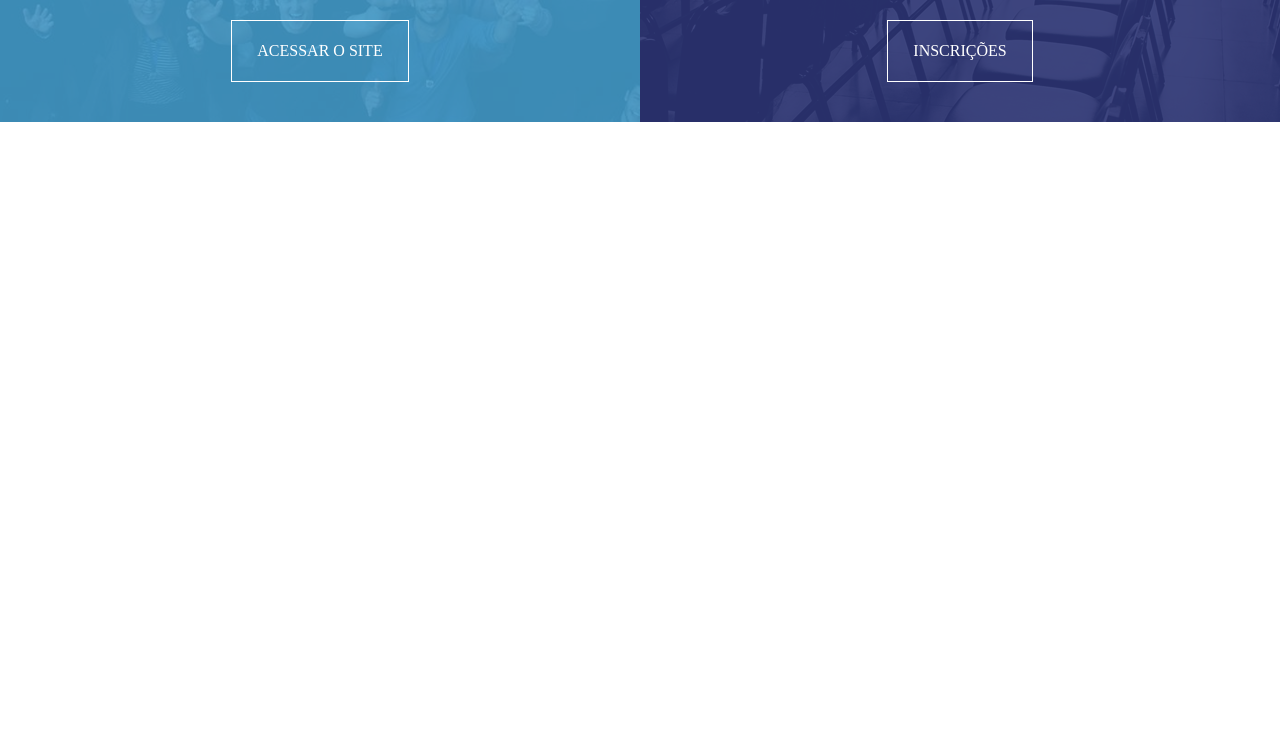
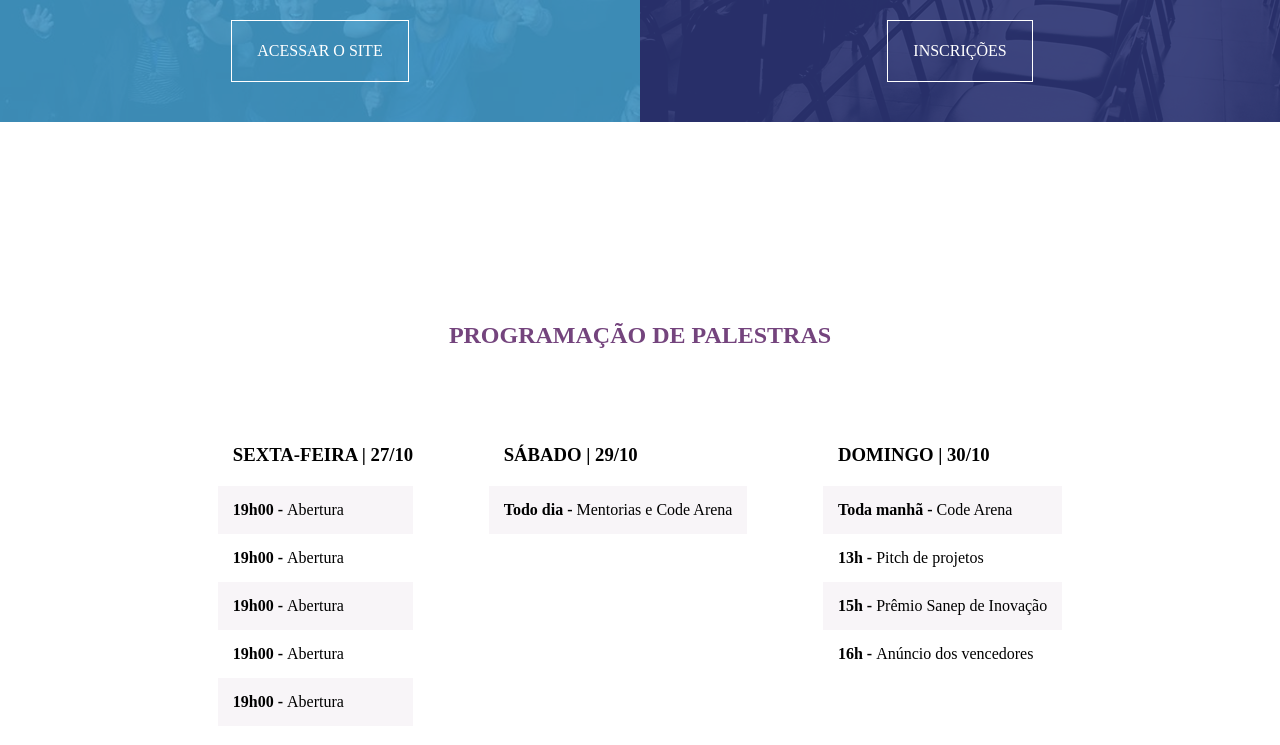
Before and after one commit to igormjq/mip, a website built with webpack: page src/index.html in a window 1280 px wide. Shown: the part 1153-1898 px from the top of the page. Before the commit the page ends 1275 px from the top, so only its background shows below. Built offline with nearby package versions, Linux system fonts and the light colour scheme.

Commit message:
section de programacao do evento adicionada

```diff
--- a/src/index.html
+++ b/src/index.html
@@ -42,13 +42,72 @@
                 <a href="#" class="btn text-uppercase">acessar o site</a>
             </div>
             <div class="widget flex flex-center flex-column">
-                <h3 class="text-uppercase">Quer participar das palestras?</h3>
+                <h3 class="text-uppercase">quer participar das palestras?</h3>
                 <a href="#" class="btn text-uppercase">inscrições</a>
             </div>
         </div>
     </section>
-    <section class="section section-lectures">
-
+    <section class="section section-schedule">
+        <h2 class="section-title text-uppercase">programação de palestras</h2>
+        <div class="container">
+            <div class="schedule flex flex-space-around">
+                <div class="schedule-day">
+                    <h3 class="text-uppercase day">sexta-feira | 27/10</h3>
+                    <ul class="schedule-activities">
+                        <li class="activity">
+                            <span class="time">19h00</span>
+                            <span class="description">Abertura</span>
+                        </li>
+                        <li class="activity">
+                            <span class="time">19h00</span>
+                            <span class="description">Abertura</span>
+                        </li>
+                        <li class="activity">
+                            <span class="time">19h00</span>
+                            <span class="description">Abertura</span>
+                        </li>
+                        <li class="activity">
+                            <span class="time">19h00</span>
+                            <span class="description">Abertura</span>
+                        </li>
+                        <li class="activity">
+                            <span class="time">19h00</span>
+                            <span class="description">Abertura</span>
+                        </li>
+                    </ul>
+                </div>
+                <div class="schedule-day">
+                    <h3 class="text-uppercase day">sábado | 29/10</h3>
+                    <ul class="schedule-activities">
+                        <li class="activity">
+                            <span class="time">Todo dia</span>
+                            <span class="description">Mentorias e Code Arena</span>
+                        </li>
+                    </ul>
+                </div>
+                <div class="schedule-day">
+                    <h3 class="text-uppercase day">domingo | 30/10</h3>
+                    <ul class="schedule-activities">
+                        <li class="activity">
+                            <span class="time">Toda manhã</span>
+                            <span class="description">Code Arena</span>
+                        </li>
+                        <li class="activity">
+                            <span class="time">13h</span>
+                            <span class="description">Pitch de projetos</span>
+                        </li>
+                        <li class="activity">
+                            <span class="time">15h</span>
+                            <span class="description">Prêmio Sanep de Inovação</span>
+                        </li>
+                        <li class="activity">
+                            <span class="time">16h</span>
+                            <span class="description">Anúncio dos vencedores</span>
+                        </li>
+                    </ul>
+                </div>
+            </div>
+        </div>
     </section>
     <script src="bundle.js"></script>
 </body>
--- a/src/sass/general/_colors.scss
+++ b/src/sass/general/_colors.scss
@@ -1,4 +1,5 @@
 $white: #FFF;
 $coral-blue: #3fa0d2;
+$soft-purple: #f8f5f8;
 $light-purple: #74447d;
 $dark-purple: #6e3f76;
--- a/src/sass/general/_global.scss
+++ b/src/sass/general/_global.scss
@@ -22,6 +22,12 @@
     &.flex-column {
         flex-direction: column;
     }
+    &.flex-space-around {
+        justify-content: space-around;
+    }
+    &.flex-space-between {
+        justify-content: space-between;
+    }
 }
 
 .section {
@@ -29,6 +35,9 @@
         @include mobile {
             flex-direction: column;
         }
+    }
+    &-title {
+        text-align: center;
     }
 }
 
--- a/src/sass/main.scss
+++ b/src/sass/main.scss
@@ -6,3 +6,4 @@
 
 @import './sections/header';
 @import './sections/subscribe';
+@import './sections/schedule';
--- /dev/null
+++ b/src/sass/sections/schedule.scss
@@ -0,0 +1,55 @@
+.section-schedule {
+    padding: 200px 0;
+
+    @include mobile {
+        padding: 100px 0;
+    }
+
+    .section-title {
+        color: $light-purple;
+    }
+
+    .schedule {
+        max-width: 920px;
+        margin: 95px auto 0 auto;
+
+        @include mobile {
+            margin-top: 40px;
+            flex-direction: column;
+
+            .schedule-day {
+                margin: 30px 0;
+
+                &:nth-first-child {
+                    margin-top: 0;
+                }
+            }
+        }
+    }
+    .schedule-day {
+        .day {
+            padding-left: 15px;
+            margin-bottom: 20px;
+        }
+
+        .schedule-activities {
+            width: 100%;
+
+            .activity {
+                padding: 15px;
+
+                &:nth-child(odd) {
+                    background-color: $soft-purple;
+                }
+
+                .time {
+                    font-weight: bold;
+
+                    &:after {
+                        content: ' - ';
+                    }
+                }
+            }
+        }
+    }
+}
```
